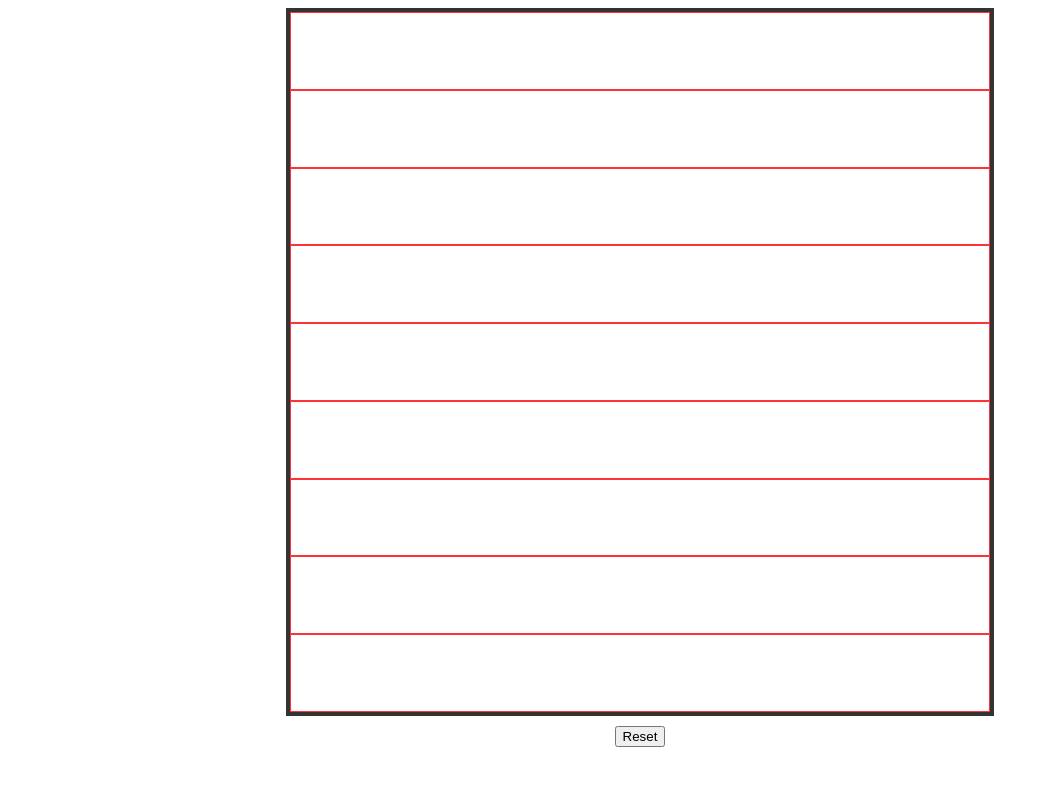
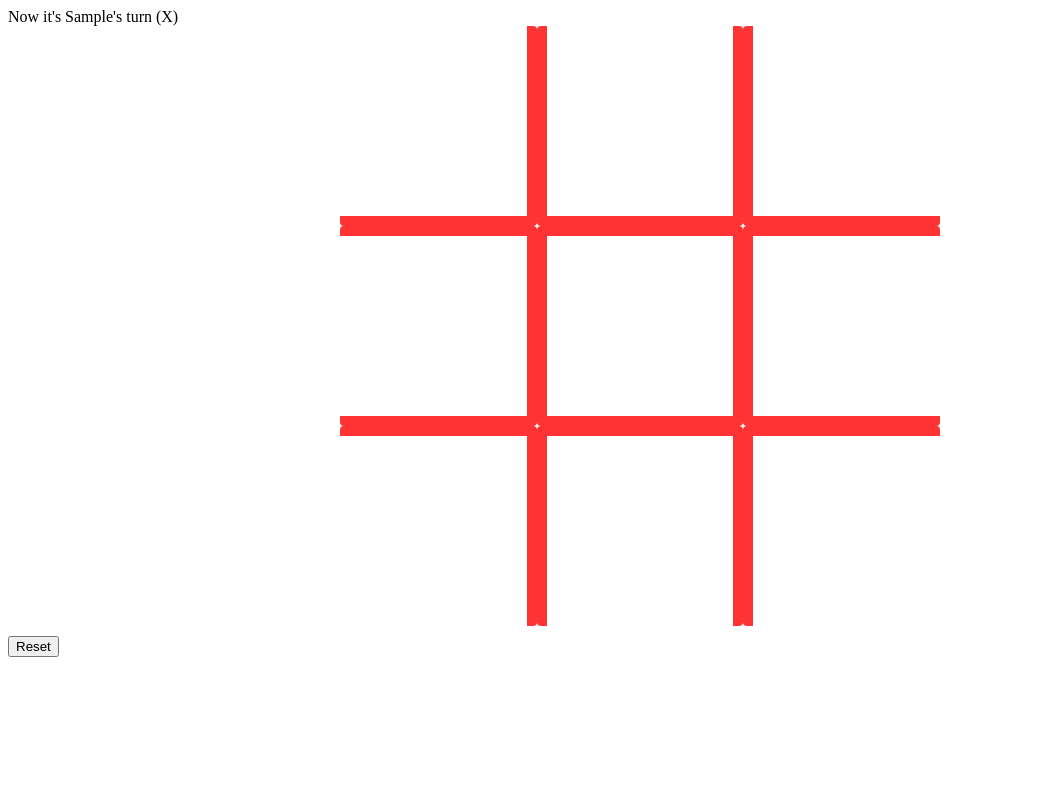
Before and after one commit to MgeeN0/tic-tac-toe, a plain HTML site: page index.html in a window 1280 px wide. Both pictures are taken after typing "Sample", "Sample" into the empty fields and a click on the button "Submit". Shown: the whole page, without its empty margins (0-1049 px from the left). Drawn offline with Linux system fonts and the light colour scheme.

Commit message:
Add better GUI and some bugfixes

```diff
--- a/index.html
+++ b/index.html
@@ -8,11 +8,15 @@
 </head>
 <body>
     <div id="player_prompt"></div>
+    <div id="info"></div>
     <div id="game">
-        <div id="board"></div>
+        <div id="board">
+            <div id="board0"></div>
+            <div id="board1"></div>
+            <div id="board2"></div>
+        </div>
     <div id="alert">
     </div>
-    <button onclick="Gameboard.clear()" class="btn">Reset</button>
 </div>
     <script src="script.js"></script>
 </body>
--- a/script.js
+++ b/script.js
@@ -1,9 +1,10 @@
-const gameboard = document.querySelector("#board");
+//const gameboard = document.querySelector("#board");
 //console.log(document.querySelector("#board"));
 let currPlayer = 'x';
 
 const Gameboard = (function ()
 {
+    const infoBox = document.getElementById("info");
     let board = [
         ['e','e','e'],
         ['e','e','e'],
@@ -15,8 +16,20 @@ const Gameboard = (function ()
     let player2 = "";
     console.log(board);
     const process = function() {
+        const body = document.querySelector("body");
+        const button = document.createElement("div");
+        button.innerHTML = "<button onclick=\"Gameboard.clear()\" class=\"btn\">Reset</button>";
+        body.appendChild(button);
         player1 = document.getElementById("player1").value;
         player2 = document.getElementById("player2").value;
+        if(currPlayer == 'x')
+        {
+            infoBox.textContent = `Now it's ${player1}'s turn (X)`;
+        }
+        else
+        {
+            infoBox.textContent = `Now it's ${player2}'s turn (O)`;
+        }
         const node = document.querySelector(".prompt");
         if (node.parentNode) {
         node.parentNode.removeChild(node);
@@ -27,8 +40,12 @@ const Gameboard = (function ()
             player1 = "Player 1";
             player2 = "Player 2";
         }
+        const controller = new AbortController();
         for(let i = 0;i<9;i++)
         {
+            const gameboard = document.querySelector(`#board${Math.floor(i/3)}`);
+            //console.log(document.querySelector(`#board${Math.floor(i/3)}`));
+            console.log(`#board${Math.floor(i/3)}`);
             const field = document.createElement("div");
             field.classList.add(`board-item${i}`);
             field.addEventListener("click", function() {
@@ -43,10 +60,12 @@ const Gameboard = (function ()
                     if(currPlayer == 'x')
                     {
                         currPlayer = 'o';
+                        infoBox.textContent = `Now it's ${player2}'s turn (O)`;
                     }
                     else
                     {
                         currPlayer = 'x';
+                        infoBox.textContent = `Now it's ${player1}'s turn (X)`;
                     }
                     console.log(board);
                     for(let j=0;j<3;j++)
@@ -76,21 +95,29 @@ const Gameboard = (function ()
                     }
                     if(x_win == true)
                     {
+                        infoBox.textContent = "";
+                        controller.abort();
                         game_result(true);
                     }
                     else if(o_win == true)
                     {
+                        infoBox.textContent = "";
+                        controller.abort();
                         game_result(false);
                     }
                 }
-
-            })
+            },
+        {
+            signal: controller.signal
+        });
             gameboard.appendChild(field);
         }
     }
     const clear = function()
     {
+        infoBox.textContent = "";
         const alert = document.querySelector(".alert_message");
+        const button = document.querySelector(".btn");
         for(let i=0;i<3;i++)
         {
             for(let j=0;j<3;j++)
@@ -105,9 +132,16 @@ const Gameboard = (function ()
                 }
             }
         }
-        if(alert.parentNode)
+        if(alert != null)
         {
-            alert.parentNode.removeChild(alert);
+            if(alert.parentNode)
+            {
+                alert.parentNode.removeChild(alert);
+            }
+        }
+        if(button.parentNode)
+        {
+            button.parentNode.removeChild(button);
         }
         x_win = false;
         o_win = false;
--- a/style.css
+++ b/style.css
@@ -7,15 +7,89 @@
 }
 #board
 {
-    border: 4px solid rgba(0, 0, 0, 0.8);
-    width:700px;
-    height:700px;
-    display:grid;
+    width:600px;
+    height:600px;
+    display:flex;
+    flex-direction:column;
 }
-#board > div
+#board0
 {
-    border-width:1px;
-    border: 1px solid rgba(255, 0, 0, 0.8);
+    display:flex;
+    width:600px;
+    height:200px;
+}
+#board1
+{
+    display:flex;
+    width:600px;
+    height:200px;
+}
+#board2
+{
+    display:flex;
+    width:600px;
+    height:200px;
+}
+#board0 > div, #board1 > div, #board2 > div
+{
+    border-width:10px;
+    border-radius:2%;
+    flex-basis:200px;
+    font-family:FreeMono, monospace;
+    font-size:120px;
+    padding:20px;
+    text-align:center;
+}
+.board-item0
+{
+    border-bottom: 4px solid rgba(255, 0, 0, 0.8);
+    border-right: 4px solid rgba(255, 0, 0, 0.8);
+}
+.board-item1
+{
+    border-bottom: 4px solid rgba(255, 0, 0, 0.8);
+    border-right: 4px solid rgba(255, 0, 0, 0.8);
+    border-left: 4px solid rgba(255, 0, 0, 0.8);
+}
+.board-item2
+{
+    border-bottom: 4px solid rgba(255, 0, 0, 0.8);
+    border-left: 4px solid rgba(255, 0, 0, 0.8);
+}
+.board-item3
+{
+    border-bottom: 4px solid rgba(255, 0, 0, 0.8);
+    border-top: 4px solid rgba(255, 0, 0, 0.8);
+    border-right: 4px solid rgba(255, 0, 0, 0.8);
+}
+.board-item4
+{
+    border-bottom: 4px solid rgba(255, 0, 0, 0.8);
+    border-top: 4px solid rgba(255, 0, 0, 0.8);
+    border-right: 4px solid rgba(255, 0, 0, 0.8);
+    border-left: 4px solid rgba(255, 0, 0, 0.8);
+}
+.board-item5
+{
+    border-bottom: 4px solid rgba(255, 0, 0, 0.8);
+    border-top: 4px solid rgba(255, 0, 0, 0.8);
+    border-left: 4px solid rgba(255, 0, 0, 0.8);
+}
+.board-item6
+{
+    border-top: 4px solid rgba(255, 0, 0, 0.8);
+    border-right: 4px solid rgba(255, 0, 0, 0.8);
+}
+.board-item7
+{
+    border-top: 4px solid rgba(255, 0, 0, 0.8);
+    border-right: 4px solid rgba(255, 0, 0, 0.8);
+    border-left: 4px solid rgba(255, 0, 0, 0.8);
+}
+.board-item8
+{
+    border-top: 4px solid rgba(255, 0, 0, 0.8);
+    border-left: 4px solid rgba(255, 0, 0, 0.8);
 }
 .btn
 {
```
